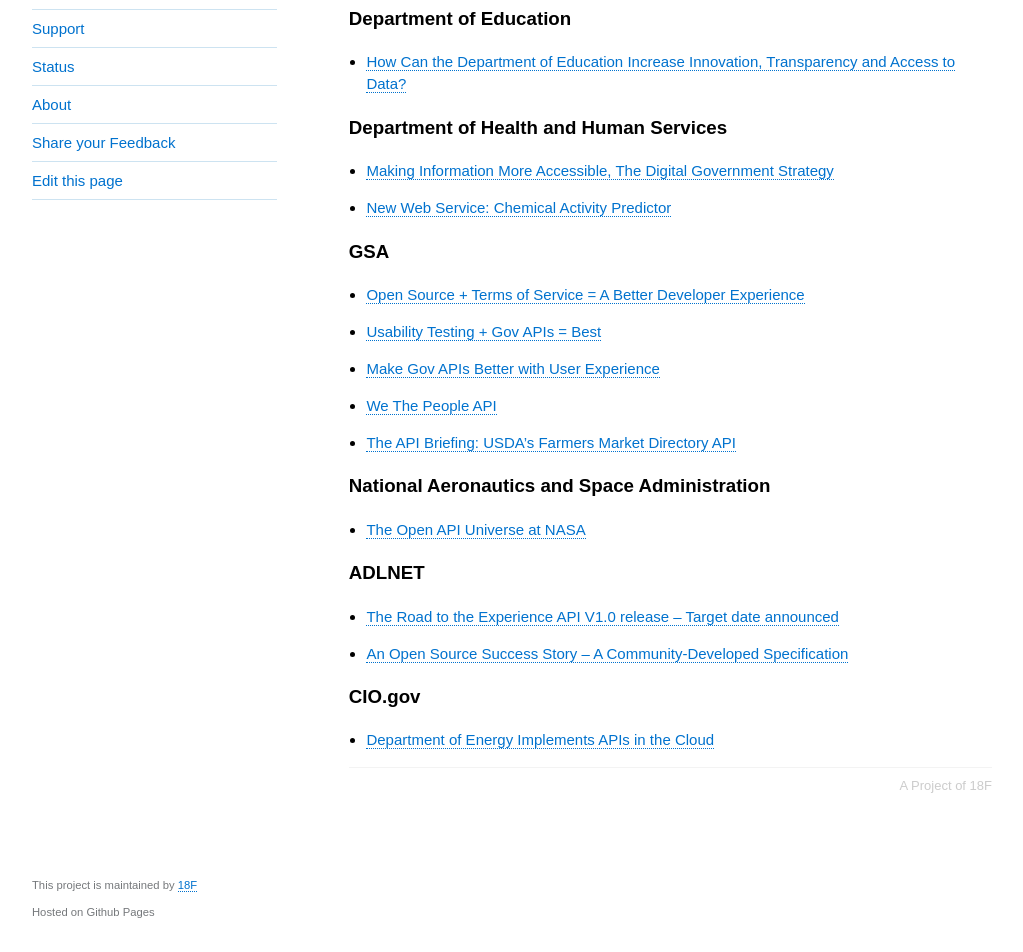
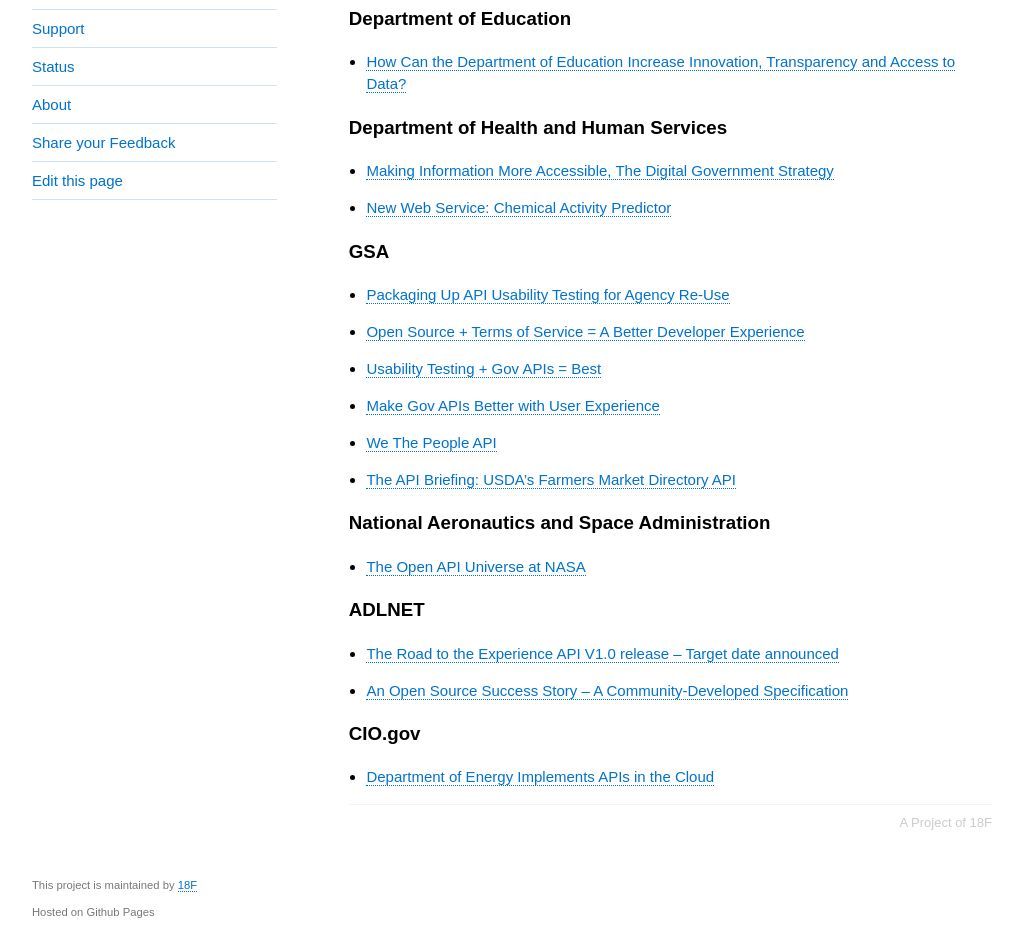
Before and after one commit to 18F/API-All-the-X, a Jekyll site: the page built from pages/government_api_blogposts.md, in a window 1280 px wide and 1305 px high. Shown: the part 353-1305 px from the top of the window, without its empty margins (128-1151 px from the left). Built offline with Jekyll 4.4.1, drawn with Linux system fonts in a browser that asks for light colours.

Commit message:
adding new 18f blogpost

```diff
--- a/pages/government_api_blogposts.md
+++ b/pages/government_api_blogposts.md
@@ -19,6 +19,7 @@
 * [New Web Service: Chemical Activity Predictor](http://cactus.nci.nih.gov/blog/?p=1595&utm_source=feedburner&utm_medium=feed&utm_campaign=Feed%3A+chemicalStructureBlog+(%2Fchemical%2Fstructure+Blog))
 
 ### GSA
+* [Packaging Up API Usability Testing for Agency Re-Use](http://18fblog.tumblr.com/post/86214382873/packaging-up-api-usability-testing-for-agency-re-use)
 * [Open Source + Terms of Service = A Better Developer Experience](http://18fblog.tumblr.com/post/82388500373/open-source-terms-of-service-a-better-developer)
 * [Usability Testing + Gov APIs = Best](https://www.digitalgov.gov/2013/04/29/usability-testing-gov-apis-best/)
 * [Make Gov APIs Better with User Experience](http://www.digitalgov.gov/2014/05/09/make-gov-apis-better-with-user-experience/)
```
